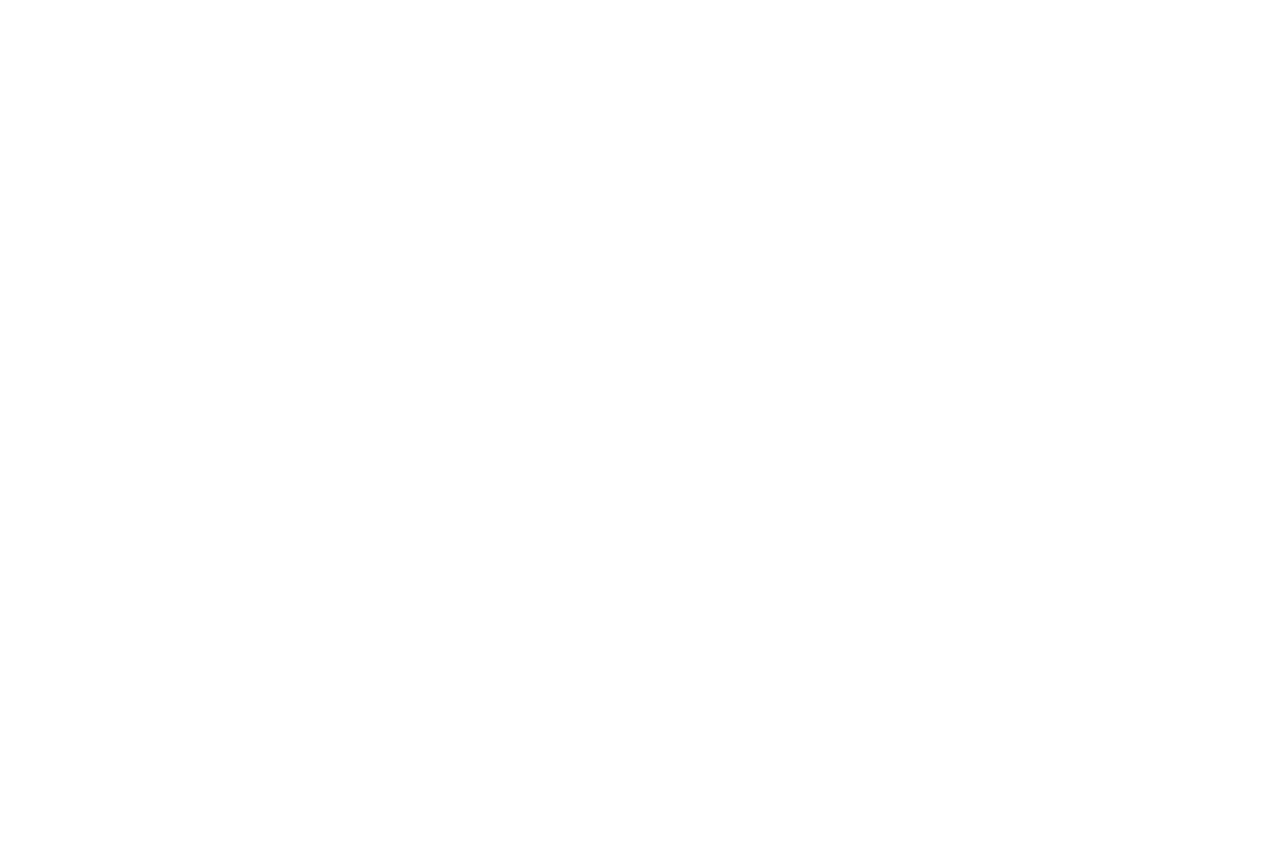
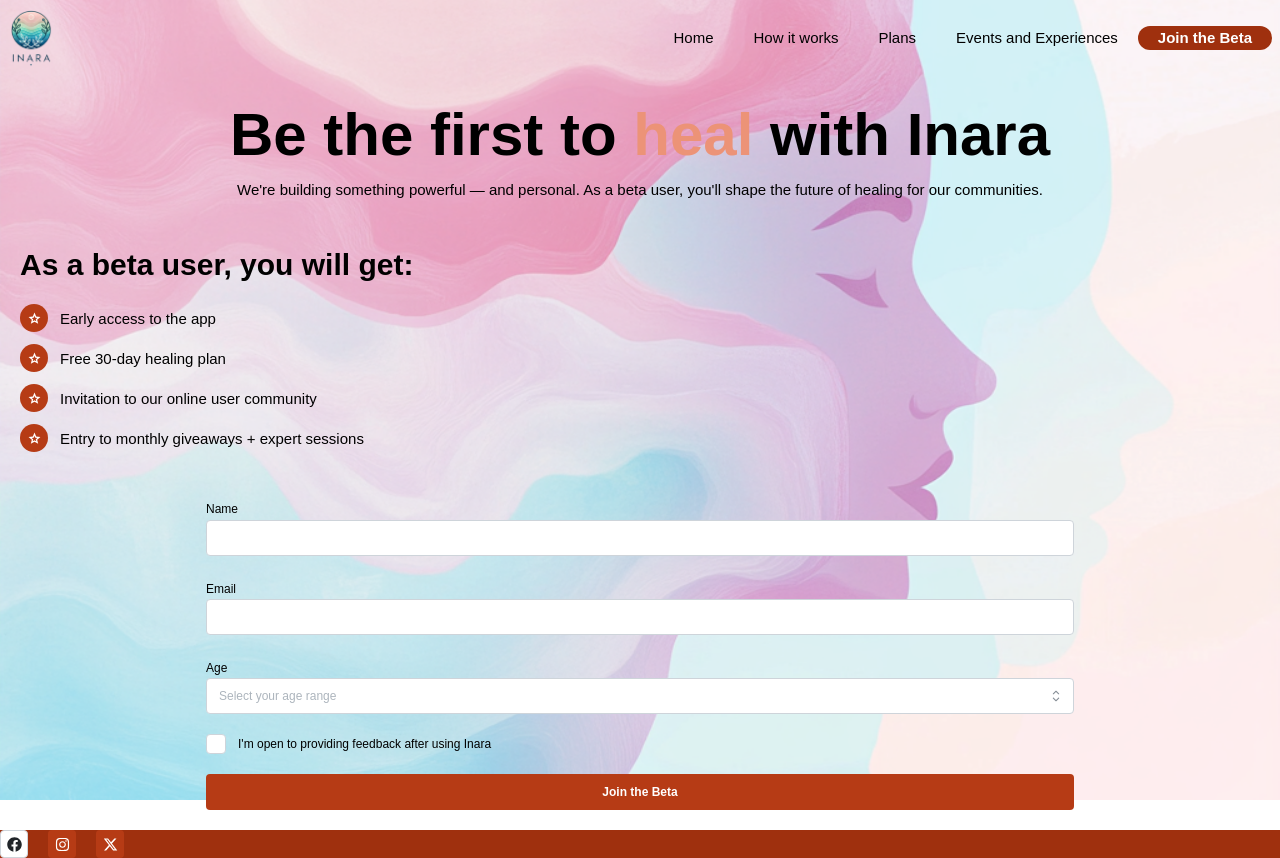
Before and after one commit to ekampiah/Inara-site, a React (Vite) app: page /join-beta in a window 1280 px wide. Before the commit this address had no page. Before the commit the page ends 800 px from the top, so only its background shows below. Built offline with nearby package versions, Linux system fonts and the light colour scheme.

Commit message:
beta form no submit

```diff
--- a/package.json
+++ b/package.json
@@ -16,6 +16,7 @@
     "classnames": "^2.5.1",
     "react": "^19.0.0",
     "react-dom": "^19.0.0",
+    "react-hook-form": "^7.55.0",
     "react-icons": "^5.5.0",
     "react-router-dom": "^7.5.0",
     "tailwindcss": "^4.1.3"
--- a/src/App.tsx
+++ b/src/App.tsx
@@ -6,6 +6,7 @@
 import MainLayout from "./layouts/MainLayout.tsx";
 import Plans from "./pages/Plans.tsx";
 import Events from "./pages/Events.tsx";
+import JoinBeta from "./pages/JoinBeta.tsx";
 
 const theme = createTheme({
   breakpoints: {
@@ -48,6 +49,7 @@
         <Route path="/how-it-works" element={<HowItWorks />} />
         <Route path="/plans" element={<Plans />} />
         <Route path="/events" element={<Events />} />
+        <Route path="/join-beta" element={<JoinBeta />} />
       </Route>
     </Routes>
   );
--- a/src/components/NavBar.tsx
+++ b/src/components/NavBar.tsx
@@ -10,11 +10,11 @@
     { to: "/how-it-works", label: "How it works" },
     { to: "/plans", label: "Plans" },
     { to: "/events", label: "Events and Experiences" },
-    { to: "", label: "Join the Beta" },
+    { to: "/join-beta", label: "Join the Beta" },
   ];
 
   return (
-    <nav className="flex flex-row justify-between items-center mr-5">
+    <nav className="flex flex-row justify-between items-center m-2">
       <div>
         <Link to="/" className="flex items-center">
           <img
--- /dev/null
+++ b/src/pages/JoinBeta.tsx
@@ -0,0 +1,135 @@
+import {
+  Title,
+  Text,
+  TextInput,
+  Select,
+  Checkbox,
+  Button,
+  List,
+  ThemeIcon,
+} from "@mantine/core";
+import { useState } from "react";
+import { useForm } from "react-hook-form";
+import { RiStarSLine } from "react-icons/ri";
+
+enum AgeRange {
+  Below24 = "18-24",
+  Below34 = "25-34",
+  Below44 = "35-44",
+  Below54 = "45-54",
+  Over55 = "55+",
+}
+
+interface FormFields {
+  name: string;
+  email: string;
+  age: AgeRange;
+  identity: string;
+  goals: string;
+  consent: boolean;
+}
+
+export default function JoinBeta() {
+  const initialFormState: FormFields = {
+    name: "",
+    email: "",
+    age: AgeRange.Below24,
+    identity: "",
+    goals: "",
+    consent: false,
+  };
+
+  const [data, setData] = useState<FormFields>(initialFormState);
+  const {
+    register,
+    handleSubmit,
+    formState: { errors },
+  } = useForm<FormFields>({
+    defaultValues: initialFormState,
+  });
+
+  const handleSubmitForm = (data: FormFields) => {
+    console.log(data);
+  };
+
+  return (
+    <section id="join-beta" className="flex flex-col p-5 gap-1 w-full">
+      <Title size="xl" className="text-center">
+        Be the first to <span className="text-[#EC9377]"> heal </span>with Inara
+      </Title>
+      <Text className="text-center">
+        We're building something powerful — and personal. As a beta user, you'll
+        shape the future of healing for our communities.
+      </Text>
+      <section id="beta-benefits" className="my-10 gap-5 flex flex-col">
+        <Title size="lg">As a beta user, you will get:</Title>
+        <List
+          icon={
+            <ThemeIcon radius="xl">
+              <RiStarSLine />
+            </ThemeIcon>
+          }
+          className="flex flex-col gap-3"
+        >
+          <List.Item>Early access to the app</List.Item>
+          <List.Item>Free 30-day healing plan</List.Item>
+          <List.Item>Invitation to our online user community</List.Item>
+          <List.Item>Entry to monthly giveaways + expert sessions</List.Item>
+        </List>
+      </section>
+      <form
+        onSubmit={handleSubmit(handleSubmitForm)}
+        className="flex flex-col gap-5 md:w-[70%] w-full mx-auto"
+      >
+        <TextInput
+          {...register("name", { required: "Name is required" })}
+          label="Name"
+          value={data?.name || ""}
+          onChange={(event) =>
+            setData({ ...data, name: event.currentTarget.value })
+          }
+          error={errors.name?.message}
+        />
+        <TextInput
+          {...register("email", { required: "Email is required" })}
+          label="Email"
+          value={data?.email || ""}
+          type="email"
+          onChange={(event) =>
+            setData({ ...data, email: event.currentTarget.value })
+          }
+          error={errors.email?.message}
+        />
+
+        <Select
+          {...register("age", {
+            required: "Age is required",
+          })}
+          label="Age"
+          data={Object.entries(AgeRange).map(([value, label]) => ({
+            value,
+            label,
+          }))}
+          placeholder="Select your age range"
+          onChange={(value) => setData({ ...data, age: value as AgeRange })}
+          value={data.age || ""}
+          error={errors.age?.message}
+        />
+        <Checkbox
+          {...register("consent", {
+            required: "Consent is required",
+          })}
+          label="I'm open to providing feedback after using Inara"
+          checked={data.consent}
+          onChange={(event) =>
+            setData({ ...data, consent: event.currentTarget.checked })
+          }
+          error={errors.consent?.message}
+        />
+        <Button type="submit" className="bg-[#EC9377]">
+          Join the Beta
+        </Button>
+      </form>
+    </section>
+  );
+}
```
Also changed, not shown: 2 other files (tests, documents, lock files or other folders).
